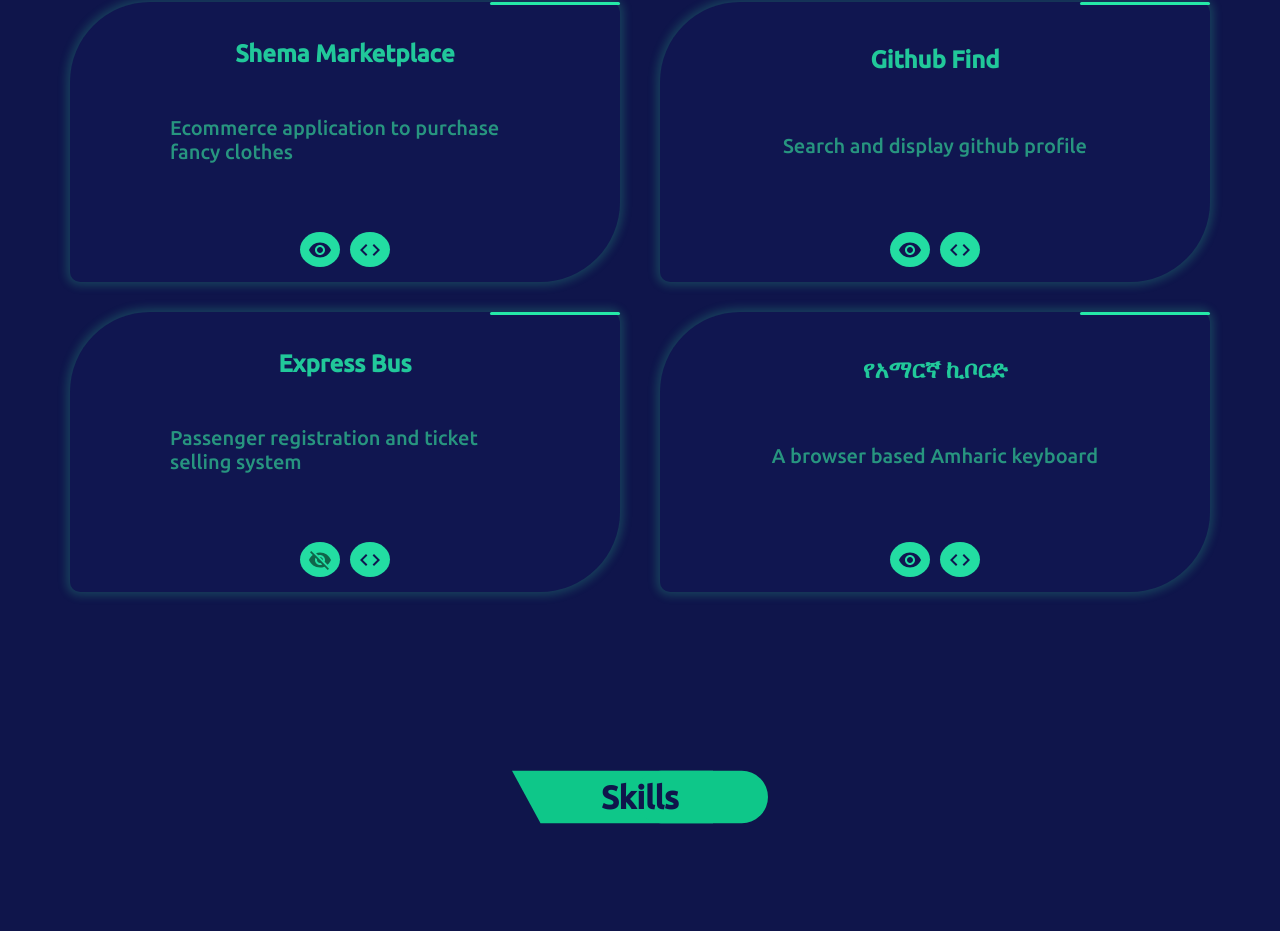
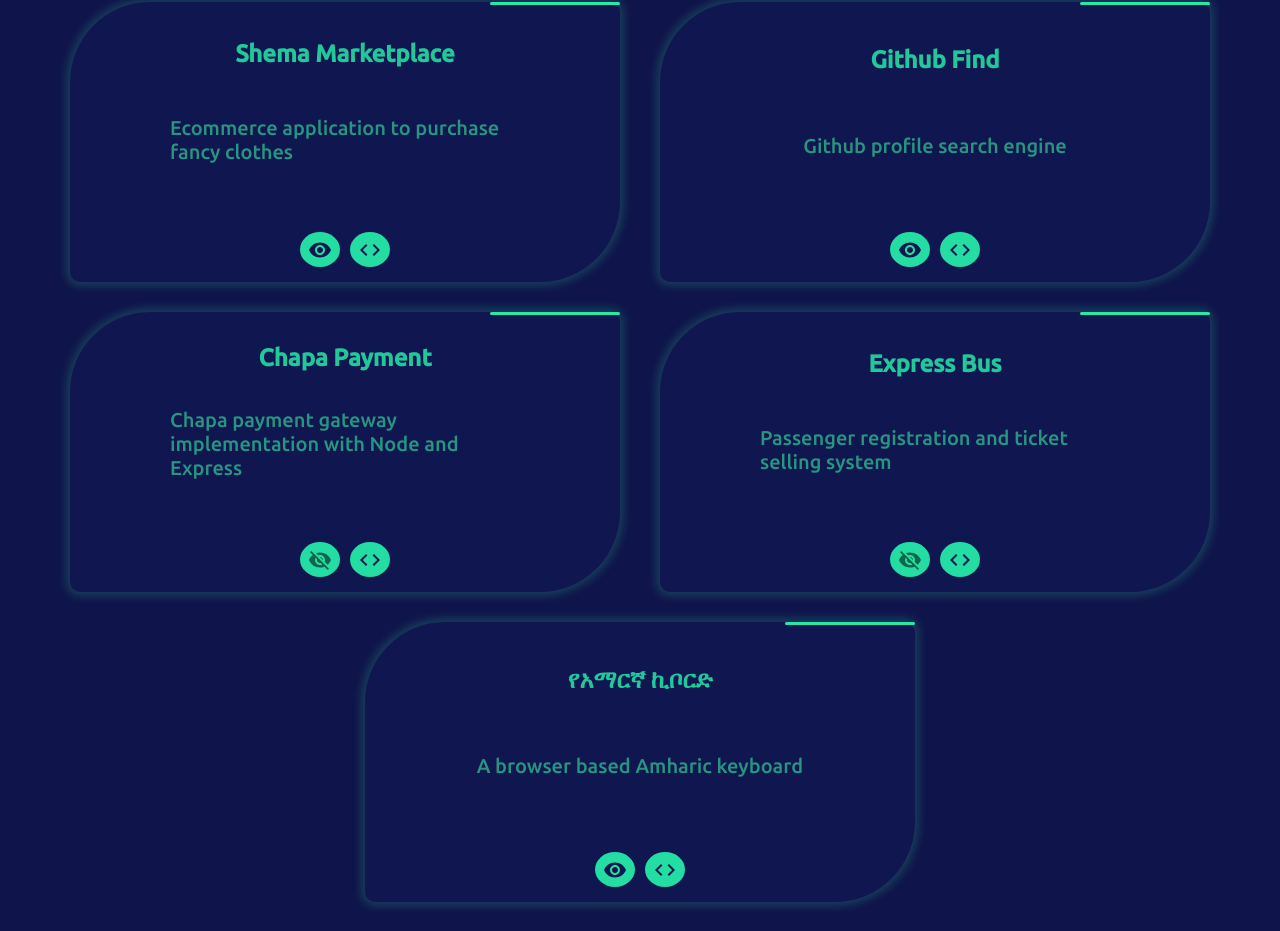
Before and after one commit to Bereky/portfolio-old, a React (Create React App) app: page / in a window 1280 px wide. Shown: the part 1698-2629 px from the top of the page. Built offline with nearby package versions, Linux system fonts and the light colour scheme.

Commit message:
new project added

```diff
--- a/src/components/Project/Project.js
+++ b/src/components/Project/Project.js
@@ -10,9 +10,11 @@
             </div>
             <div className="project-cards-container">
                 <Card projectHeader={"Shema Marketplace"} projectDescription={"Ecommerce application to purchase fancy clothes"} previewSite={"https://timely-lokum-191a6b.netlify.app/"} sourceSite={"https://github.com/Bereky/mern-ecommerce"}/>
-                <Card projectHeader={"Github Find"} projectDescription={"Search and display github profile"} previewSite={"https://eclectic-hamster-b6841d.netlify.app"} sourceSite={"https://github.com/Bereky/Github-find"}/>
+                <Card projectHeader={"Github Find"} projectDescription={"Github profile search engine"} previewSite={"https://eclectic-hamster-b6841d.netlify.app"} sourceSite={"https://github.com/Bereky/Github-find"}/>
+                <Card projectHeader={"Chapa Payment"} projectDescription={"Chapa payment gateway implementation with Node and Express"} previewSite={false} sourceSite={"https://github.com/Bereky/chapa-payment-express"}/>
                 <Card projectHeader={"Express Bus"} projectDescription={"Passenger registration and ticket selling system"} previewSite={false} sourceSite={"https://github.com/Bereky/Express-bus"}/>
                 <Card projectHeader={"የአማርኛ ኪቦርድ"} projectDescription={"A browser based Amharic keyboard"} previewSite={"https://remarkable-dodol-8876e4.netlify.app/"} sourceSite={"https://github.com/Bereky/Amharic-keyboard"}/>
+
             </div>
         </div>
      );
```
